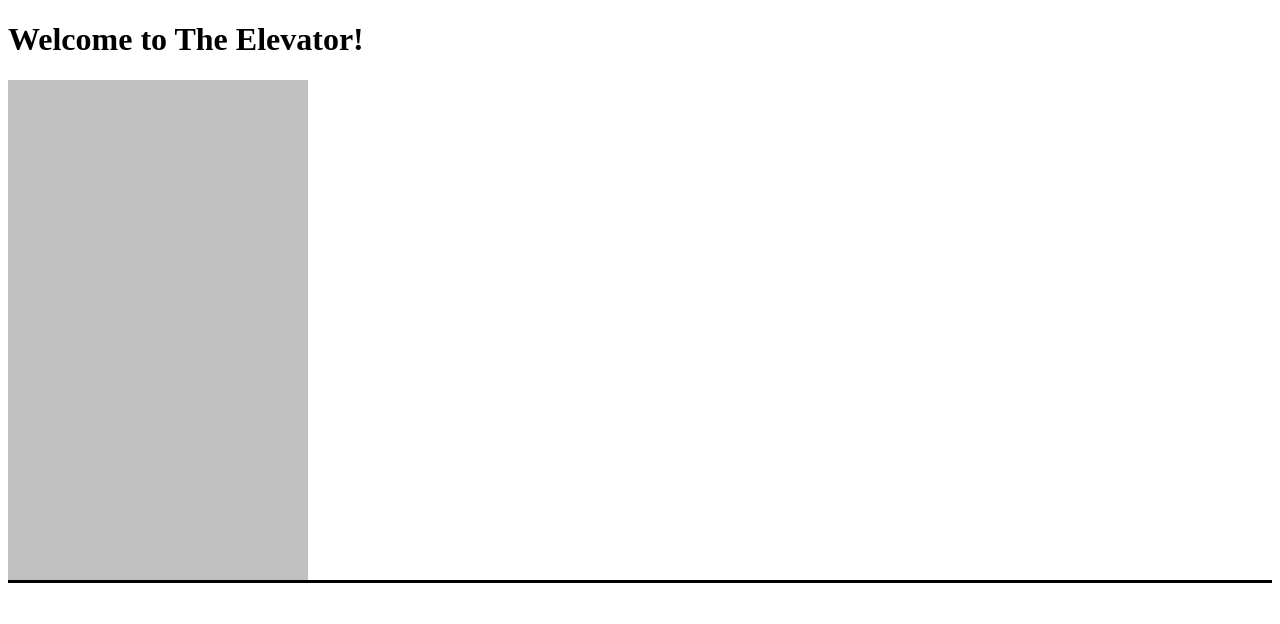
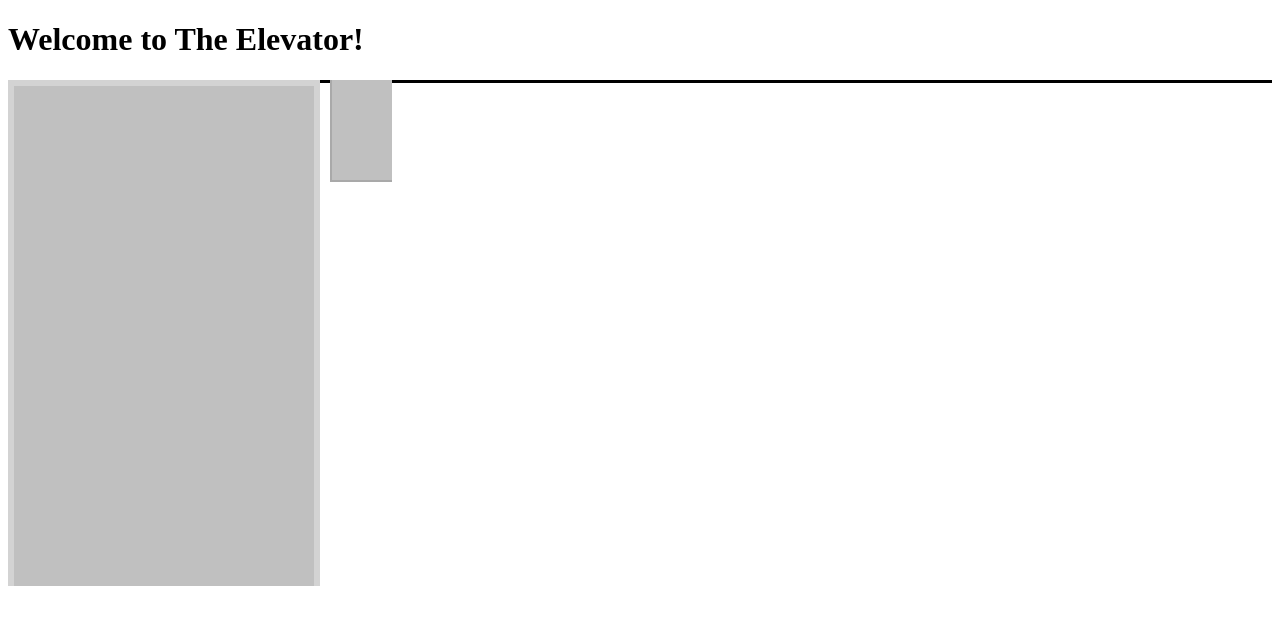
Before and after one commit to coletrumbocole/world-of-kata, an Angular app in the folder August/: page / in a window 1280 px wide. Shown: the top 624 px of the page. Built offline with nearby package versions, Linux system fonts and the light colour scheme.

Commit message:
working on elevator view

```diff
--- a/August/src/app/elevator/elevator.component.scss
+++ b/August/src/app/elevator/elevator.component.scss
@@ -1,5 +1,4 @@
 #wall {
-    justify-content: center;
     border-bottom: 3px solid black;
 }
 
@@ -7,14 +6,18 @@
     height: 500px;
     width: 300px;
     background-color: silver;
-    border: 6px 6px 6px 0 solid lightgray;
+    border-top: 6px solid lightgray;
+    border-left: 6px solid lightgray;
+    border-right: 6px solid lightgray;
     margin-right: 10px;
+    float: left;
 }
 
-#elevator-panel {
+#button-panel {
     height: 100px;
     width: 60px;
     background-color: silver;
     border-left: 2px solid darkgray;
     border-bottom: 2px solid darkgray;
+    float: left;
 }
```
Also changed, not shown: August/src/app/elevator/elevator.component.html (line endings or trailing spaces).
